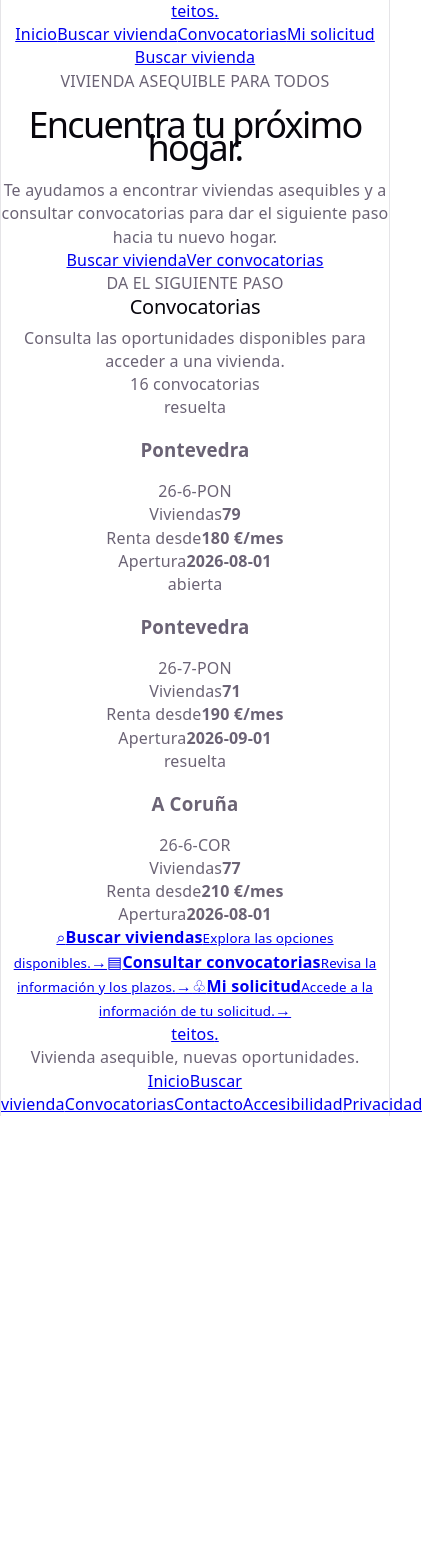
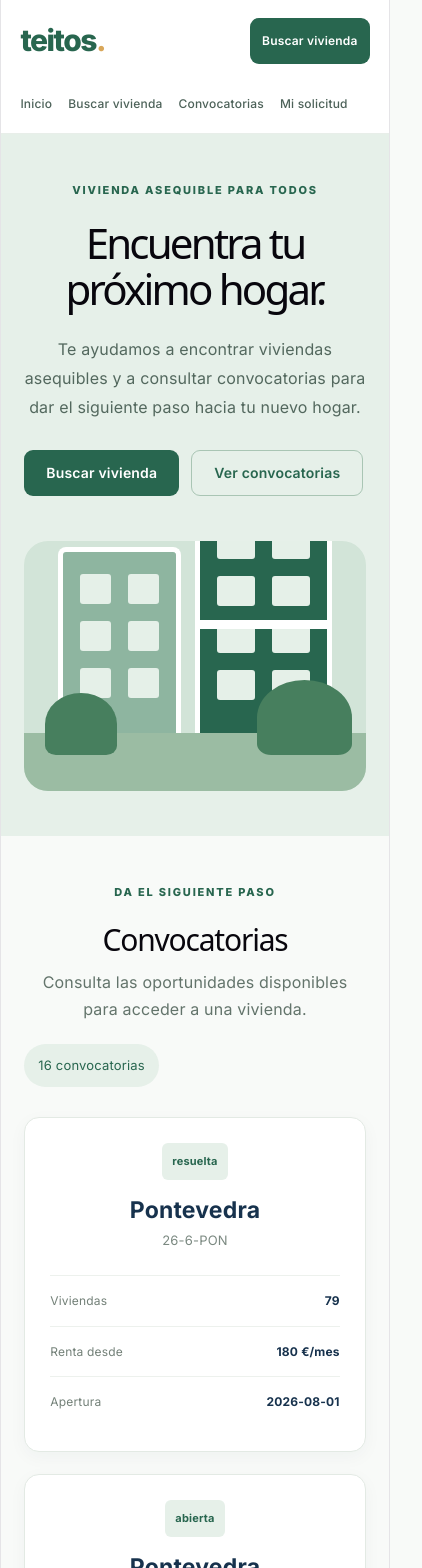
Before and after one commit to gaelmarcelino/Trabajo-Gael-PMDM-ID, a React (Vite) app in the folder mi-web/: page / in a window 390 px wide. Shown: the top 1568 px of the page, 422 px wide, since content can reach past the window. Before the commit the page ends 1116 px from the top, so only its background shows below. Built offline with nearby package versions, Linux system fonts and the light colour scheme; data requests are answered from the project's data file.

Commit message:
Añadir estilos y diseñar la interfaz de la pagina

```diff
--- a/mi-web/src/App.css
+++ b/mi-web/src/App.css
@@ -1,184 +1,524 @@
-.counter {
+
+@import url('https://fonts.googleapis.com/css2?family=Inter:wght@400;500;600;700;800&display=swap');
+
+:root {
+  font-family: 'Inter', sans-serif;
+  color: #17324d;
+  background: #f8faf8;
+  font-synthesis: none;
+  text-rendering: optimizeLegibility;
+  -webkit-font-smoothing: antialiased;
+  -moz-osx-font-smoothing: grayscale;
+  font-optical-sizing: auto;
+  font-weight: 400;
+}
+
+* {
+  box-sizing: border-box;
+}
+
+html {
+  scroll-behavior: smooth;
+}
+
+body {
+  margin: 0;
+  min-width: 320px;
+}
+
+a {
+  color: inherit;
+  text-decoration: none;
+}
+
+button,
+a {
+  -webkit-tap-highlight-color: transparent;
+}
+
+.pagina {
+  width: 100%;
+  overflow: hidden;
+}
+
+.cabecera {
+  min-height: 82px;
+  padding: 18px 7%;
+  display: flex;
+  align-items: center;
+  justify-content: space-between;
+  gap: 28px;
+  background: #fff;
+  border-bottom: 1px solid #e8eee9;
+}
+
+.logo-teitos {
+  color: #28664f;
+  font-size: 30px;
+  font-weight: 800;
+  letter-spacing: -1.5px;
+}
+
+.logo-teitos span {
+  color: #d9a75a;
+}
+
+.navegacion {
+  display: flex;
+  align-items: center;
+  gap: 28px;
+  color: #4d6259;
+  font-size: 14px;
+  font-weight: 500;
+}
+
+.navegacion a:hover,
+.pie a:hover {
+  color: #28664f;
+}
+
+.boton {
+  min-height: 46px;
+  display: inline-flex;
+  align-items: center;
+  justify-content: center;
+  padding: 0 22px;
+  border-radius: 9px;
+  font-size: 14px;
+  font-weight: 600;
+  transition: transform 0.2s, background 0.2s;
+}
+
+.boton:hover {
+  transform: translateY(-2px);
+}
+
+.boton-cabecera,
+.boton-principal {
+  background: #28664f;
+  color: white;
+}
+
+.boton-cabecera:hover,
+.boton-principal:hover {
+  background: #1d503d;
+}
+
+.hero {
+  min-height: 510px;
+  padding: 70px 9%;
+  display: grid;
+  grid-template-columns: 1fr 0.95fr;
+  align-items: center;
+  gap: 45px;
+  background: #e6f0e9;
+}
+
+.hero-contenido {
+  max-width: 540px;
+}
+
+.etiqueta {
+  margin: 0 0 18px;
+  color: #28664f;
+  font-size: 11px;
+  font-weight: 800;
+  letter-spacing: 1.8px;
+}
+
+.hero h1 {
+  margin: 0;
+  max-width: 520px;
+  font-size: clamp(38px, 4.3vw, 60px);
+  line-height: 1.08;
+  letter-spacing: -2.8px;
+}
+
+.hero-texto {
+  max-width: 465px;
+  margin: 24px 0 28px;
+  color: #53685e;
   font-size: 16px;
-  padding: 5px 10px;
-  border-radius: 5px;
-  color: var(--accent);
-  background: var(--accent-bg);
-  border: 2px solid transparent;
-  transition: border-color 0.3s;
-  margin-bottom: 24px;
+  line-height: 1.8;
+}
 
-  &:hover {
-    border-color: var(--accent-border);
+.hero-botones {
+  display: flex;
+  flex-wrap: wrap;
+  gap: 12px;
+}
+
+.boton-secundario {
+  color: #28664f;
+  background: transparent;
+  border: 1px solid #a9c5b4;
+}
+
+.boton-secundario:hover {
+  background: #d6e7dc;
+}
+
+.hero-ilustracion {
+  position: relative;
+  min-height: 335px;
+  overflow: hidden;
+  border-radius: 24px;
+  background: #d2e4d8;
+}
+
+.sol {
+  position: absolute;
+  top: 35px;
+  right: 50px;
+  width: 64px;
+  height: 64px;
+  border-radius: 50%;
+  background: #e8c77d;
+}
+
+.edificio {
+  position: absolute;
+  bottom: 54px;
+  border: 5px solid #fff;
+  border-bottom: 0;
+  border-radius: 8px 8px 0 0;
+}
+
+.edificio-uno {
+  left: 10%;
+  width: 36%;
+  height: 190px;
+  background: #8eb5a0;
+}
+
+.edificio-dos {
+  right: 10%;
+  width: 40%;
+  height: 235px;
+  background: #28664f;
+}
+
+.ventanas {
+  display: grid;
+  grid-template-columns: repeat(2, 1fr);
+  gap: 17px;
+  padding: 22px 17px;
+}
+
+.ventanas span {
+  height: 30px;
+  border-radius: 3px;
+  background: #e5f0e8;
+}
+
+.balcones {
+  position: absolute;
+  left: -5px;
+  right: -5px;
+  top: 113px;
+  height: 9px;
+  background: #fff;
+}
+
+.suelo {
+  position: absolute;
+  right: 0;
+  bottom: 0;
+  left: 0;
+  height: 58px;
+  background: #9bbca3;
+}
+
+.arbusto {
+  position: absolute;
+  bottom: 36px;
+  z-index: 2;
+  width: 72px;
+  height: 62px;
+  border-radius: 50% 50% 15% 15%;
+  background: #477f5e;
+}
+
+.arbusto-uno {
+  left: 6%;
+}
+
+.arbusto-dos {
+  right: 4%;
+  width: 95px;
+  height: 75px;
+}
+
+.seccion-convocatorias {
+  padding: 76px 9%;
+}
+
+.encabezado-seccion {
+  display: flex;
+  align-items: end;
+  justify-content: space-between;
+  gap: 20px;
+  margin-bottom: 30px;
+}
+
+.encabezado-seccion h2 {
+  margin: 0 0 12px;
+  font-size: 34px;
+  letter-spacing: -1.2px;
+}
+
+.encabezado-seccion p:not(.etiqueta) {
+  margin: 0;
+  color: #63746b;
+  line-height: 1.7;
+}
+
+.contador {
+  padding: 10px 14px;
+  border-radius: 30px;
+  background: #e6f0e9;
+  color: #28664f;
+  font-size: 13px;
+  white-space: nowrap;
+}
+
+.rejilla-convocatorias {
+  display: grid;
+  grid-template-columns: repeat(3, minmax(0, 1fr));
+  gap: 22px;
+}
+
+.tarjeta {
+  padding: 25px;
+  border: 1px solid #e3eae4;
+  border-radius: 15px;
+  background: #fff;
+  box-shadow: 0 5px 18px rgb(23 50 77 / 4%);
+}
+
+.estado {
+  display: inline-block;
+  max-width: 100%;
+  padding: 7px 10px;
+  border-radius: 6px;
+  background: #e6f0e9;
+  color: #28664f;
+  font-size: 11px;
+  font-weight: 700;
+  overflow-wrap: anywhere;
+}
+
+.tarjeta h3 {
+  margin: 19px 0 7px;
+  font-size: 23px;
+}
+
+.codigo {
+  margin: 0 0 23px;
+  color: #7b8981;
+  font-size: 13px;
+}
+
+.detalle-tarjeta {
+  display: flex;
+  align-items: start;
+  justify-content: space-between;
+  gap: 12px;
+  padding: 13px 0;
+  border-top: 1px solid #edf1ed;
+  font-size: 12px;
+}
+
+.detalle-tarjeta span {
+  color: #738078;
+}
+
+.detalle-tarjeta strong {
+  text-align: right;
+  overflow-wrap: anywhere;
+}
+
+.mensaje {
+  padding: 25px;
+  border-radius: 12px;
+  background: white;
+  color: #53685e;
+}
+
+.mensaje-error {
+  color: #a52d2d;
+}
+
+.accesos {
+  padding: 0 9% 80px;
+  display: grid;
+  grid-template-columns: repeat(3, minmax(0, 1fr));
+  gap: 16px;
+}
+
+.acceso {
+  display: flex;
+  align-items: center;
+  gap: 14px;
+  padding: 20px;
+  border: 1px solid #e3eae4;
+  border-radius: 13px;
+  background: white;
+  transition: border-color 0.2s, transform 0.2s;
+}
+
+.acceso:hover {
+  transform: translateY(-3px);
+  border-color: #8eb5a0;
+}
+
+.icono-acceso {
+  width: 42px;
+  height: 42px;
+  display: grid;
+  place-items: center;
+  flex-shrink: 0;
+  border-radius: 10px;
+  background: #e6f0e9;
+  color: #28664f;
+  font-size: 23px;
+}
+
+.acceso strong,
+.acceso small {
+  display: block;
+}
+
+.acceso strong {
+  font-size: 13px;
+}
+
+.acceso small {
+  margin-top: 6px;
+  color: #738078;
+  font-size: 11px;
+  line-height: 1.5;
+}
+
+.flecha {
+  margin-left: auto;
+  color: #28664f;
+  font-size: 20px;
+}
+
+.pie {
+  padding: 35px 9%;
+  display: flex;
+  flex-wrap: wrap;
+  align-items: center;
+  justify-content: space-between;
+  gap: 20px;
+  border-top: 1px solid #e3eae4;
+  background: #fff;
+}
+
+.pie .logo-teitos {
+  font-size: 25px;
+}
+
+.pie p {
+  color: #738078;
+  font-size: 12px;
+}
+
+.pie div {
+  display: flex;
+  flex-wrap: wrap;
+  gap: 18px;
+  font-size: 12px;
+}
+
+@media (max-width: 900px) {
+  .cabecera {
+    flex-wrap: wrap;
   }
-  &:focus-visible {
-    outline: 2px solid var(--accent);
-    outline-offset: 2px;
+
+  .navegacion {
+    order: 3;
+    width: 100%;
+    flex-wrap: wrap;
+    gap: 16px;
+  }
+
+  .hero {
+    grid-template-columns: 1fr;
+    padding: 55px 7%;
+  }
+
+  .hero-ilustracion {
+    min-height: 300px;
+  }
+
+  .rejilla-convocatorias,
+  .accesos {
+    grid-template-columns: 1fr 1fr;
+  }
+
+  .seccion-convocatorias {
+    padding: 55px 7%;
+  }
+
+  .accesos {
+    padding: 0 7% 55px;
   }
 }
 
-.hero {
-  position: relative;
-
-  .base,
-  .framework,
-  .vite {
-    inset-inline: 0;
-    margin: 0 auto;
+@media (max-width: 600px) {
+  .cabecera {
+    padding: 18px 5%;
   }
 
-  .base {
-    width: 170px;
-    position: relative;
-    z-index: 0;
+  .boton-cabecera {
+    padding: 0 12px;
+    font-size: 12px;
   }
 
-  .framework,
-  .vite {
-    position: absolute;
+  .navegacion {
+    font-size: 12px;
   }
 
-  .framework {
-    z-index: 1;
-    top: 34px;
-    height: 28px;
-    transform: perspective(2000px) rotateZ(300deg) rotateX(44deg) rotateY(39deg)
-      scale(1.4);
+  .hero {
+    padding: 45px 6%;
   }
 
-  .vite {
-    z-index: 0;
-    top: 107px;
-    height: 26px;
-    width: auto;
-    transform: perspective(2000px) rotateZ(300deg) rotateX(40deg) rotateY(39deg)
-      scale(0.8);
+  .hero h1 {
+    font-size: 42px;
+  }
+
+  .hero-ilustracion {
+    min-height: 250px;
+  }
+
+  .encabezado-seccion {
+    align-items: start;
+    flex-direction: column;
+  }
+
+  .encabezado-seccion h2 {
+    font-size: 30px;
+  }
+
+  .rejilla-convocatorias,
+  .accesos {
+    grid-template-columns: 1fr;
+  }
+
+  .seccion-convocatorias {
+    padding: 45px 6%;
+  }
+
+  .accesos {
+    padding: 0 6% 45px;
+  }
+
+  .pie {
+    padding: 30px 6%;
+    align-items: start;
+    flex-direction: column;
   }
 }
-
-#center {
-  display: flex;
-  flex-direction: column;
-  gap: 25px;
-  place-content: center;
-  place-items: center;
-  flex-grow: 1;
-
-  @media (max-width: 1024px) {
-    padding: 32px 20px 24px;
-    gap: 18px;
-  }
-}
-
-#next-steps {
-  display: flex;
-  border-top: 1px solid var(--border);
-  text-align: left;
-
-  & > div {
-    flex: 1 1 0;
-    padding: 32px;
-    @media (max-width: 1024px) {
-      padding: 24px 20px;
-    }
-  }
-
-  .icon {
-    margin-bottom: 16px;
-    width: 22px;
-    height: 22px;
-  }
-
-  @media (max-width: 1024px) {
-    flex-direction: column;
-    text-align: center;
-  }
-}
-
-#docs {
-  border-right: 1px solid var(--border);
-
-  @media (max-width: 1024px) {
-    border-right: none;
-    border-bottom: 1px solid var(--border);
-  }
-}
-
-#next-steps ul {
-  list-style: none;
-  padding: 0;
-  display: flex;
-  gap: 8px;
-  margin: 32px 0 0;
-
-  .logo {
-    height: 18px;
-  }
-
-  a {
-    color: var(--text-h);
-    font-size: 16px;
-    border-radius: 6px;
-    background: var(--social-bg);
-    display: flex;
-    padding: 6px 12px;
-    align-items: center;
-    gap: 8px;
-    text-decoration: none;
-    transition: box-shadow 0.3s;
-
-    &:hover {
-      box-shadow: var(--shadow);
-    }
-    .button-icon {
-      height: 18px;
-      width: 18px;
-    }
-  }
-
-  @media (max-width: 1024px) {
-    margin-top: 20px;
-    flex-wrap: wrap;
-    justify-content: center;
-
-    li {
-      flex: 1 1 calc(50% - 8px);
-    }
-
-    a {
-      width: 100%;
-      justify-content: center;
-      box-sizing: border-box;
-    }
-  }
-}
-
-#spacer {
-  height: 88px;
-  border-top: 1px solid var(--border);
-  @media (max-width: 1024px) {
-    height: 48px;
-  }
-}
-
-.ticks {
-  position: relative;
-  width: 100%;
-
-  &::before,
-  &::after {
-    content: '';
-    position: absolute;
-    top: -4.5px;
-    border: 5px solid transparent;
-  }
-
-  &::before {
-    left: 0;
-    border-left-color: var(--border);
-  }
-  &::after {
-    right: 0;
-    border-right-color: var(--border);
-  }
-}
```
